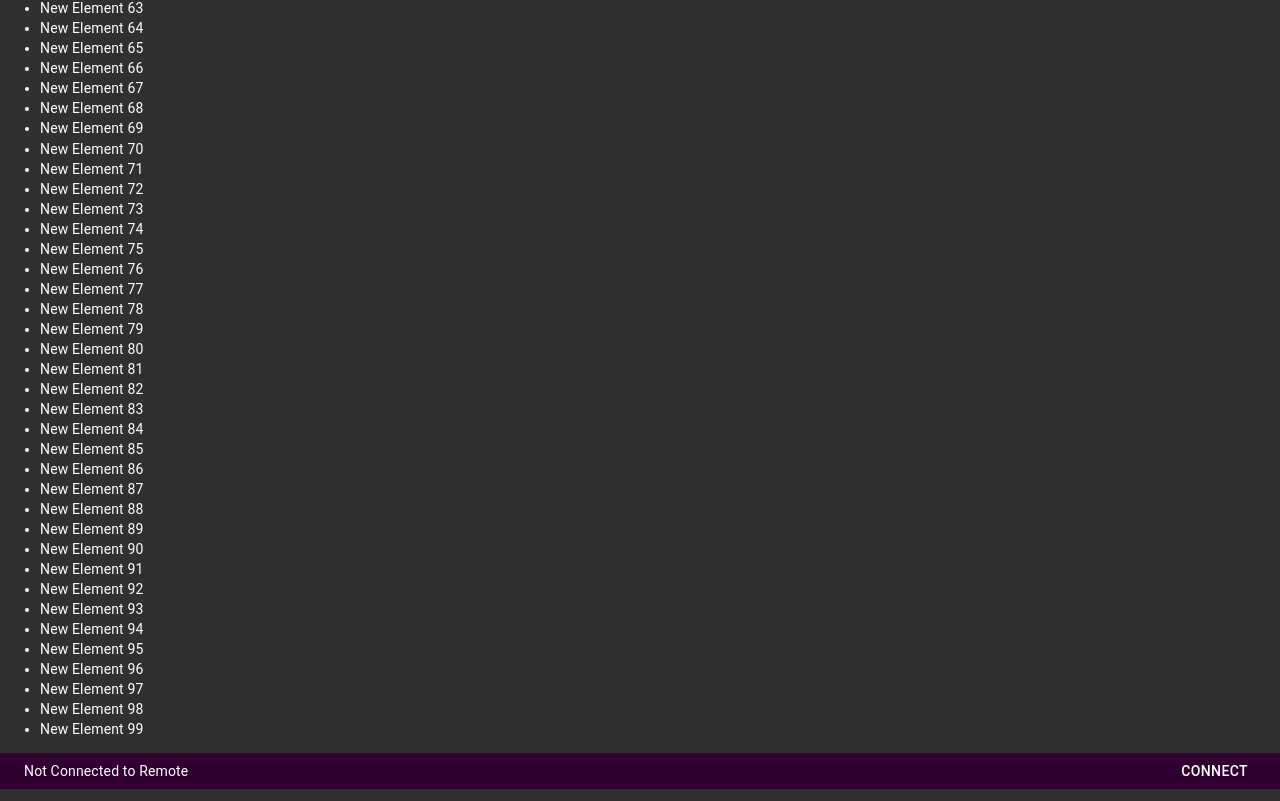
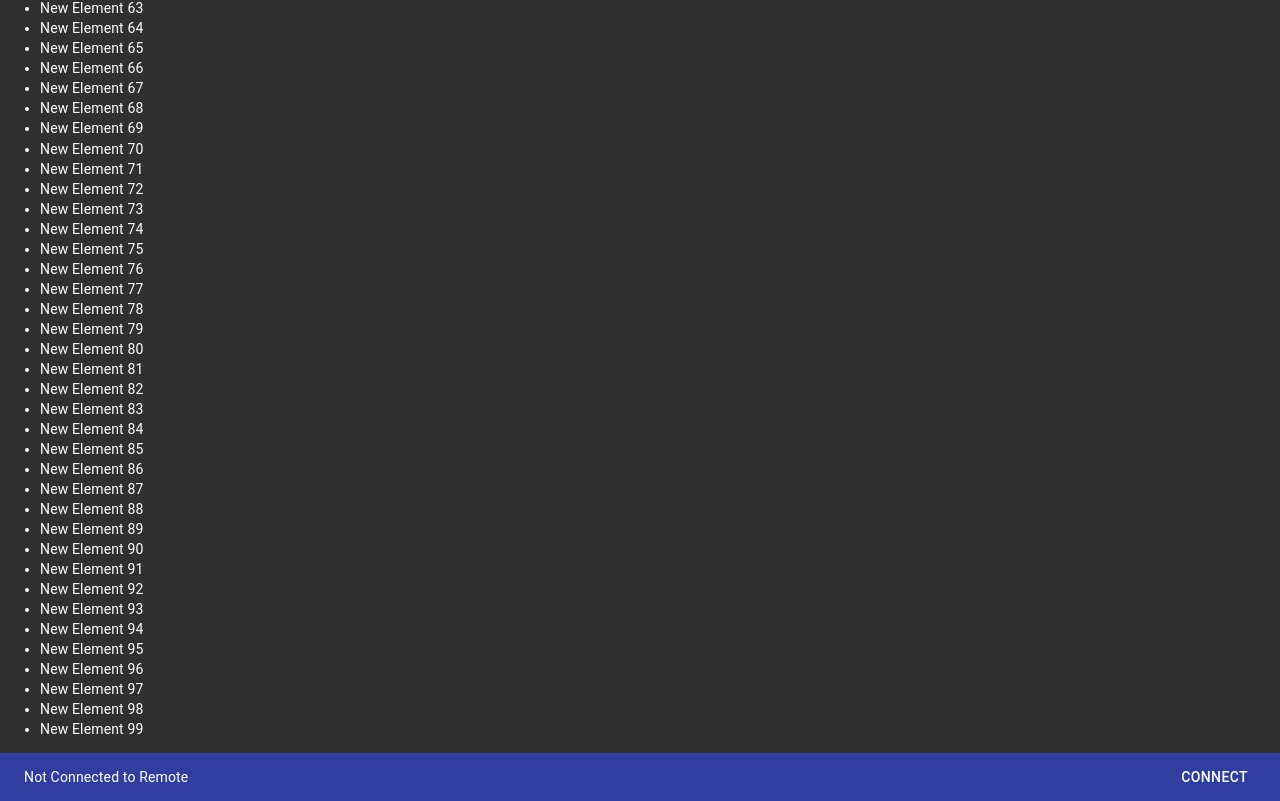
Before and after one commit to danielbchapman/distributed-live-performance, a React app: page /cues in a window 1280 px wide. Shown: the part 1508-2309 px from the top of the page. Built offline with nearby package versions, Linux system fonts and the light colour scheme; the HTML template or start-up script is replaced by a standard one.

Commit message:
- updated the footer

```diff
--- a/src/web/components/RemoteConnection.js
+++ b/src/web/components/RemoteConnection.js
@@ -9,10 +9,12 @@ class RemoteConnection extends React.Component {
     return (
       <footer
         style={{
+          flex: 0,
+          minHeight: 48,
           display: 'flex',
           flexDirection: 'row',
           alignItems: 'center',
-          background: 'rgb(48,0,48)',
+          backgroundColor: window.theme.palette.primary.dark,
         }}
       >
         <div
```
